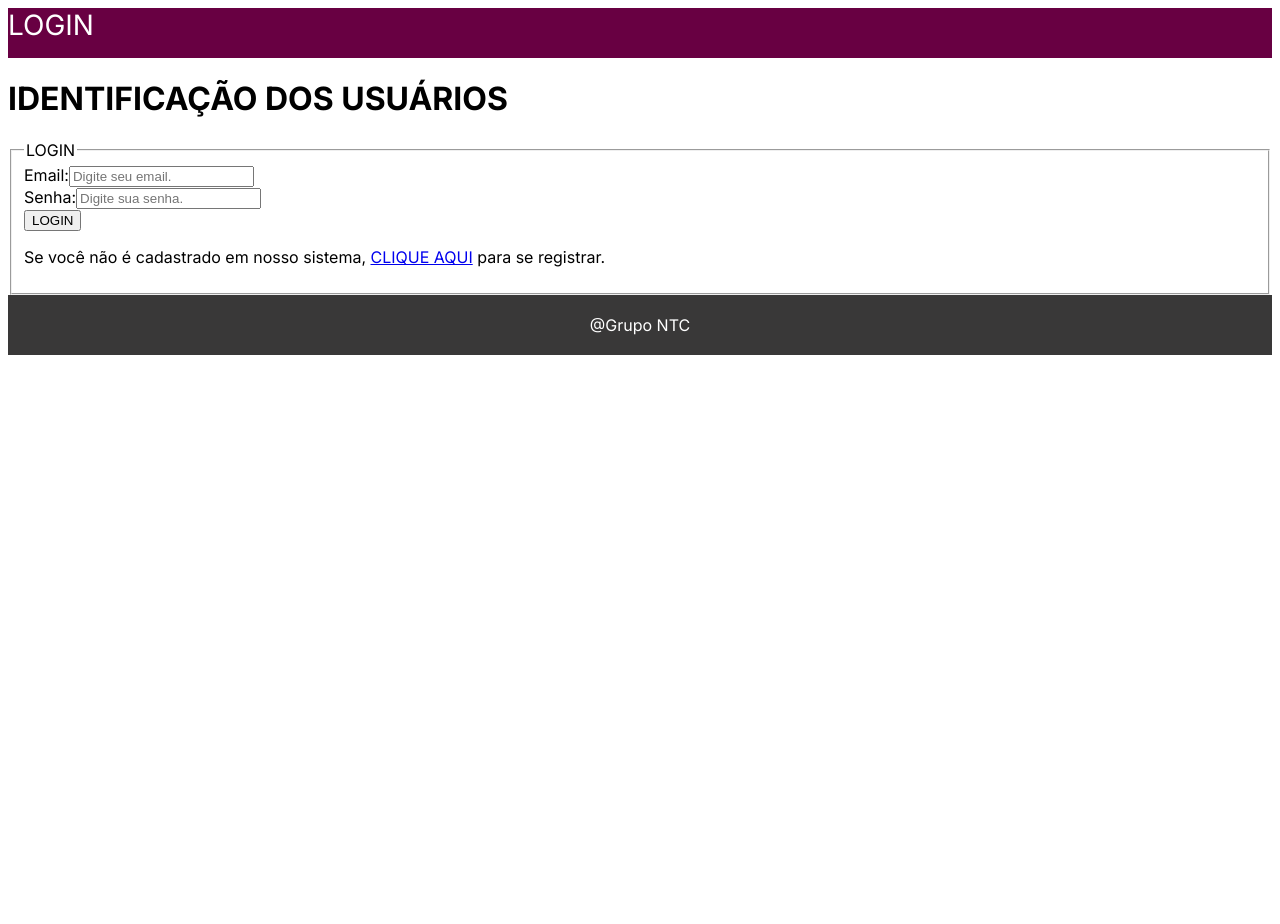
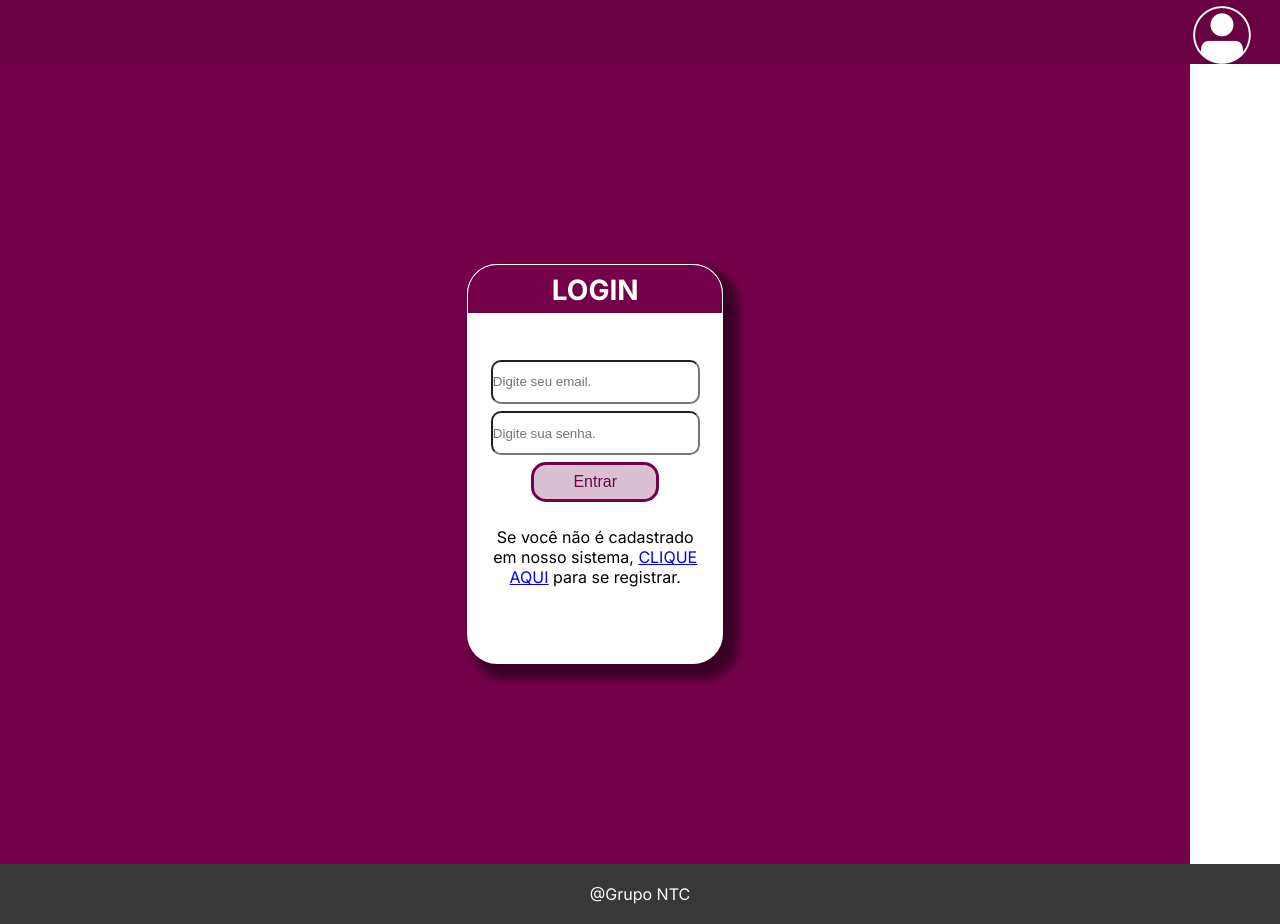
Before and after one commit to ads-ntc/ads.cp3.web, a Next.js app: page /login in a window 1280 px wide. Before the commit the page ends 800 px from the top, so only its background shows below. Built offline with nearby package versions, Linux system fonts and the light colour scheme.

Commit message:
Atualizando o CSS

```diff
--- a/src/app/login/page.jsx
+++ b/src/app/login/page.jsx
@@ -2,6 +2,7 @@
 import Link from "next/link";
 import { useRouter } from "next/navigation";
 import { useState } from "react";
+import "../../components/styles/login.css"
 
 export default function LoginUsers() {
   //Mensage de STATUS!
@@ -75,19 +76,22 @@ export default function LoginUsers() {
     }
   };
 
+
+
   return (
-    <div>
-      <h1>IDENTIFICAÇÃO DOS USUÁRIOS</h1>
+    <div className="principal-login">
+
 
         <h2 className={msg == "Login efetuado com Sucesso!!" ? "msg-success-login":"msg-error-login"}>{msg}</h2>
+      <div>
 
-      <div className="form-login">
-        <form onSubmit={handleSubmit}>
-          <fieldset>
-            <legend>LOGIN</legend>
-            <div>
-              <label htmlFor="idEmail">Email:</label>
-              <input
+        <form className="form-login" onSubmit={handleSubmit}>
+
+            <h1>LOGIN</h1>
+            <div className="container-login">
+                <div className="email">
+
+                  <input className="input-login"
                     type="email"
                     name="email"
                     id="idEmail"
@@ -96,9 +100,8 @@ export default function LoginUsers() {
                     onChange={handleChange}
                   />
                 </div>
-            <div>
-              <label htmlFor="idSenha">Senha:</label>
-              <input
+                <div className="senha">
+                  <input className="input-login"
                     type="password"
                     name="senha"
                     id="idSenha"
@@ -108,12 +111,14 @@ export default function LoginUsers() {
                   />
                 </div>
                 <div>
-              <button>LOGIN</button>
+                  <button className="btn-entrar">Entrar</button>
                 </div>
                 <div className="p-5 m-auto w-2/4">
-              <p>Se você não é cadastrado em nosso sistema, <Link href="/login/cad" className="text-amber-500 hover:text-amber-200">CLIQUE AQUI</Link> para se registrar.</p>
+                  <p className="cadastro-texto">Se você não é cadastrado em nosso sistema, <Link href="/login/cad" className="text-amber-500 hover:text-amber-200">CLIQUE AQUI</Link> para se registrar.</p>
                 </div>
-          </fieldset>
+            </div>
+
+
         </form>
       </div>
     </div>
--- a/src/components/Cabecalho/Cabecalho.css
+++ b/src/components/Cabecalho/Cabecalho.css
@@ -1,6 +1,6 @@
 nav{
     background-color: #680042;
-    height: 50px;
+    height: 8vh;
 
 }
 
@@ -29,3 +29,8 @@ li{
     font-size: 28px;
 
 }
+
+.img-login{
+    float: right;
+    margin: 0.2% 2% 0 0;
+}
--- a/src/components/Cabecalho/Cabecalho.jsx
+++ b/src/components/Cabecalho/Cabecalho.jsx
@@ -2,6 +2,10 @@
 
 import Link from 'next/link'
 import './Cabecalho.css'
+
+import Image from 'next/image'
+
+import Login from "../../app/assets/login.png"
 
 
 import { useState } from 'react';
@@ -38,7 +42,7 @@ export default function Cabecalho() {
    return (
     <header className='cabecalho'>
         <nav>
-          <Link className='btn-login' href="/login">LOGIN</Link>
+          <Link className='btn-login' href="/login"><Image className='img-login' src={Login} alt="Icone de login em formato de pessoa"/></Link>
         </nav>
     </header>
   )
--- /dev/null
+++ b/src/components/styles/cadastro.css
@@ -0,0 +1,91 @@
+@import url(reset.css);
+
+.principal-login{
+    background: rgb(115,0,73);
+
+    height: 100vh;
+    display: flex;
+    flex-direction: column;
+    justify-content: center;
+    align-items: center;
+}
+
+.principal-login h1{
+
+}
+
+.form-login{
+    background-color: #ffffff;
+   align-items: center;
+    width: 20vw;
+    height: 50vh;
+    border-radius: 30px;
+    box-shadow: 10px 10px 10px 5px rgba(0, 0, 0, 0.5);
+
+
+
+
+}
+
+.form-login h1{
+    height: 10%;
+    font-size: 28px;
+    background-color:#730049 ;
+    border-radius: 30px 30px 0 0;
+    color: #ffffff;
+    text-align: center;
+    border: #ffffff solid 1px;
+    padding: 3% 0 0 0;
+
+
+}
+
+.container-cadastro{
+    display: flex;
+    flex-direction: column;
+    justify-content: center;
+    align-items: center;
+
+    padding: 5% 0 0 0;
+}
+
+.senha, .email{
+    width: 100%;
+    display: flex;
+    flex-direction: column;
+    align-items: center;
+    justify-content: center;
+
+    padding: 3% 0 0 0;
+
+}
+
+.input-cadastro{
+    width: 10vw;
+    height: 5vh;
+    border-radius: 10px;
+}
+
+.btn-entrar{
+    background-color: #6800423e;
+    border: solid 3px #730049;
+    border-radius: 15px;
+    font-size: 16px;
+    color: #730049;
+    width: 10vw;
+    margin: 5% 0 0 0;
+    height: 5vh;
+}
+
+
+.cadastro-texto{
+    margin: 10%;
+    text-align: center;
+}
+
+.cadastro-form{
+    display: flex;
+    flex-direction: column;
+    justify-content: center;
+    align-items: center;
+}
--- /dev/null
+++ b/src/components/styles/login.css
@@ -0,0 +1,84 @@
+@import url(reset.css);
+
+.principal-login{
+    background: rgb(115,0,73);
+
+    height: 100vh;
+    display: flex;
+    flex-direction: column;
+    justify-content: center;
+    align-items: center;
+}
+
+.principal-login h1{
+
+}
+
+.form-login{
+    background-color: #ffffff;
+   align-items: center;
+    width: 20vw;
+    height: 50vh;
+    border-radius: 30px;
+    box-shadow: 10px 10px 10px 5px rgba(0, 0, 0, 0.5);
+
+
+
+
+}
+
+.form-login h1{
+    height: 10%;
+    font-size: 28px;
+    background-color:#730049 ;
+    border-radius: 30px 30px 0 0;
+    color: #ffffff;
+    text-align: center;
+    border: #ffffff solid 1px;
+    padding: 3% 0 0 0;
+
+
+}
+
+.container-login{
+    display: flex;
+    flex-direction: column;
+    justify-content: center;
+    align-items: center;
+
+    padding: 15% 0 0 0;
+}
+
+.senha, .email{
+    width: 100%;
+    display: flex;
+    flex-direction: column;
+    align-items: center;
+    justify-content: center;
+
+    padding: 3% 0 0 0;
+
+}
+
+.input-login{
+    width: 80%;
+    height: 5vh;
+    border-radius: 10px;
+}
+
+.btn-entrar{
+    background-color: #6800423e;
+    border: solid 3px #730049;
+    border-radius: 15px;
+    font-size: 16px;
+    color: #730049;
+    width: 10vw;
+    margin: 5% 0 0 0;
+    height: 5vh;
+}
+
+
+.cadastro-texto{
+    margin: 10%;
+    text-align: center;
+}
--- /dev/null
+++ b/src/components/styles/reset.css
@@ -0,0 +1,4 @@
+*{
+    margin: 0;
+    padding: 0;
+}
--- a/src/components/styles/styles.css
+++ b/src/components/styles/styles.css
@@ -19,9 +19,6 @@ body{
     height: 100vh;
 }
 
-figcaption{
-    display: none;
-}
 
 
 .container-produto{
```
Also changed, not shown: src/app/login/[cad]/page.jsx (+15 -14 lines), src/app/assets/login.png, src/app/produtos/[outrasslug]/page.jsx (renamed from src/app/produtos/[id]/page.jsx), 1 other file (tests, documents, lock files or other folders). Lines whose indentation alone changed are shown as unchanged.
